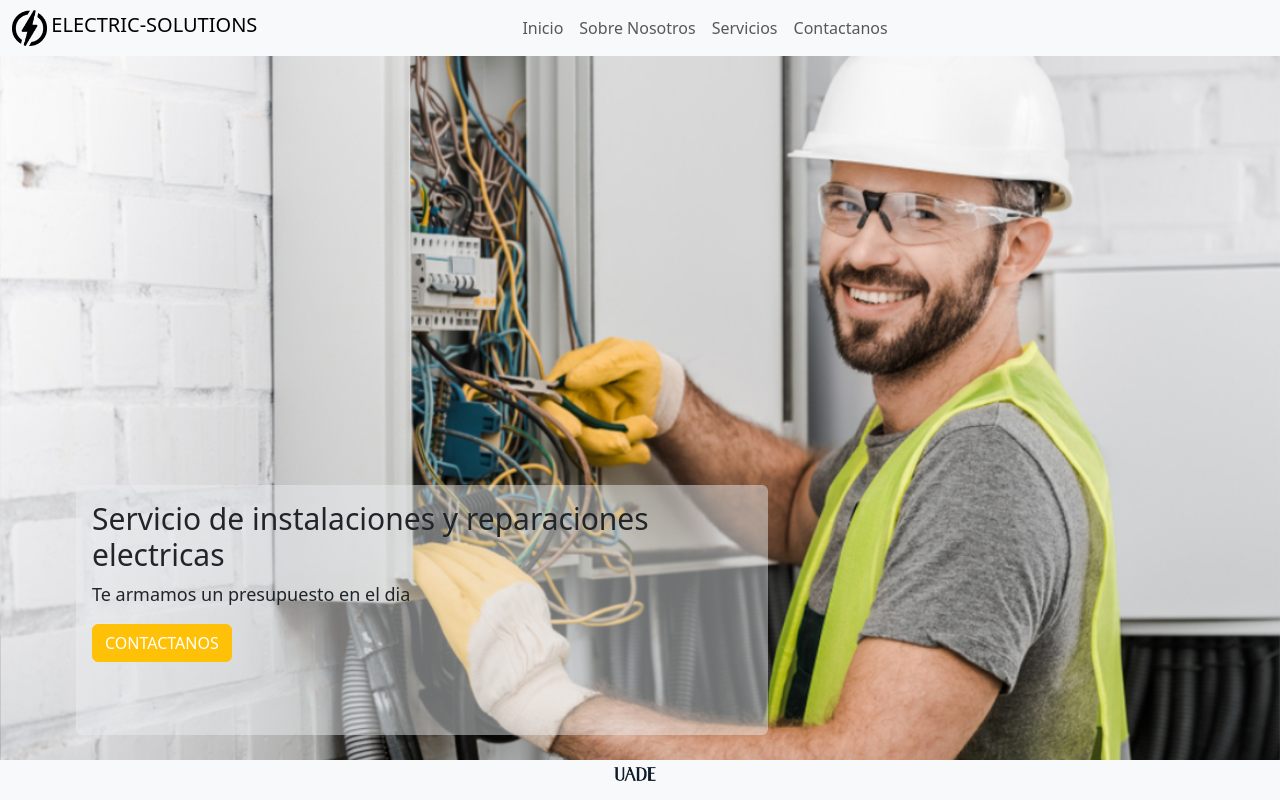
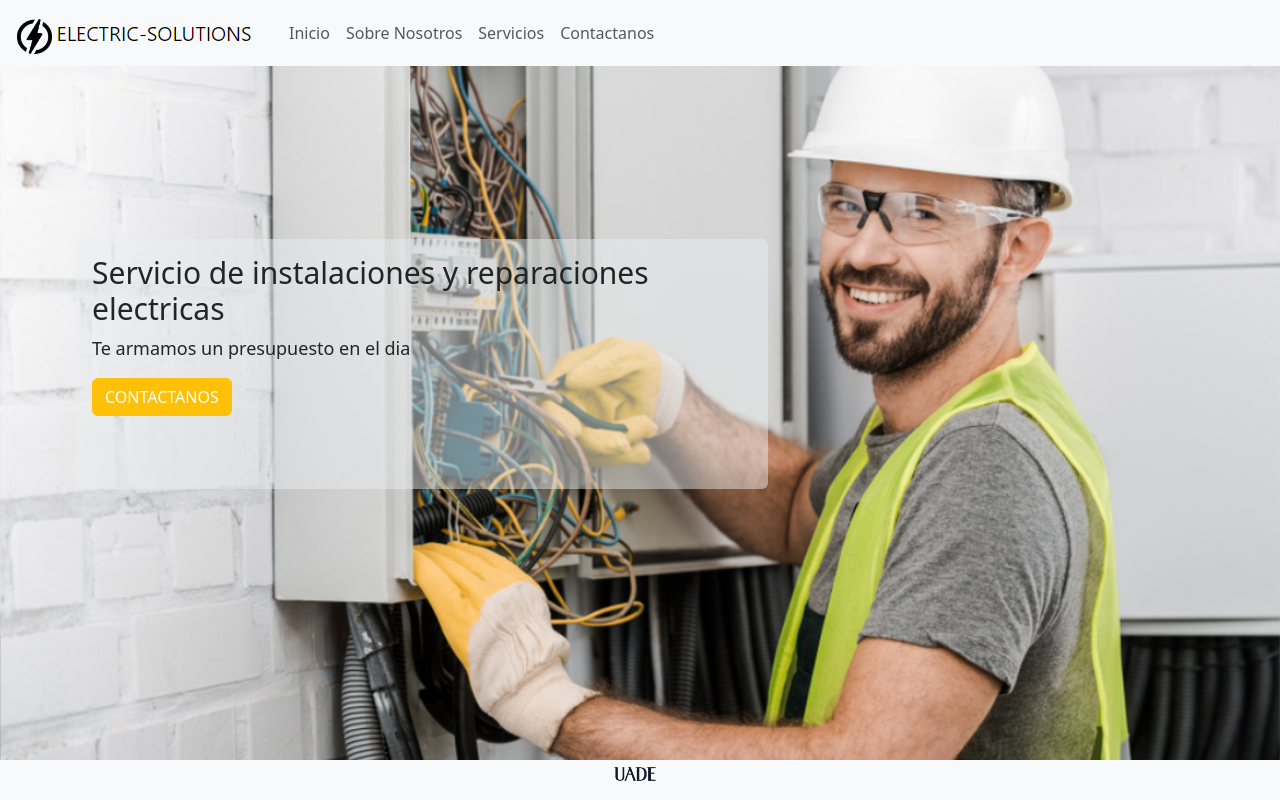
Before and after one commit to magaliriost/ddw-uade-rios, a plain HTML site: page components/index.html in a window 1280 px wide. Drawn offline with nearby package versions, Linux system fonts and the light colour scheme.

Commit message:
Cambio el logo

```diff
--- a/components/contacto/contacto.css
+++ b/components/contacto/contacto.css
@@ -1,13 +1,5 @@
 body {
     .wrapper {
-        .logo {
-            width: 40%;
-
-            img {
-                width: 7%;
-            }
-
-        }
         .contact-wrapper {
             padding: 30px 40px;
             .section-title {
--- a/components/index.css
+++ b/components/index.css
@@ -6,17 +6,9 @@ body {
 
     .wrapper {
 
-        .logo {
-            width: 40%;
-
-            img {
-                width: 7%;
-            }
-
-        }
 
         .info-service {
-            margin-top: 30%;
+            margin-top: 10%;
             margin-left: 5%;
 
             .card {
--- a/components/index.html
+++ b/components/index.html
@@ -19,8 +19,7 @@
     <nav class="navbar navbar-expand-lg bg-body-tertiary">
       <div class="container-fluid">
         <span class="logo">
-          <img src="../assets/electric-icon.png" />
-          <a class="navbar-brand" href="#">ELECTRIC-SOLUTIONS</a>
+          <img src="../assets/page-logo.png" />
         </span>
 
         <button class="navbar-toggler" type="button" data-bs-toggle="collapse" data-bs-target="#navbarSupportedContent"
--- a/components/servicios/servicios.css
+++ b/components/servicios/servicios.css
@@ -1,13 +1,5 @@
 body {
     .wrapper {
-        .logo {
-            width: 40%;
-
-            img {
-                width: 7%;
-            }
-
-        }
         .services-wrapper {
             padding: 45px 20px;
             .card-img-top {
--- a/components/sobreNosotros/sobreNosotros.css
+++ b/components/sobreNosotros/sobreNosotros.css
@@ -1,13 +1,5 @@
 body {
     .wrapper {
-        .logo {
-            width: 40%;
-
-            img {
-                width: 7%;
-            }
-
-        }
         .about-us-wrapper {
             padding: 30px 40px;
             .section-title {
```
Also changed, not shown: components/contacto/contacto.html (+1 -2 lines), components/servicios/servicios.html (+1 -2 lines), components/sobreNosotros/sobreNosotros.html (+1 -2 lines).
